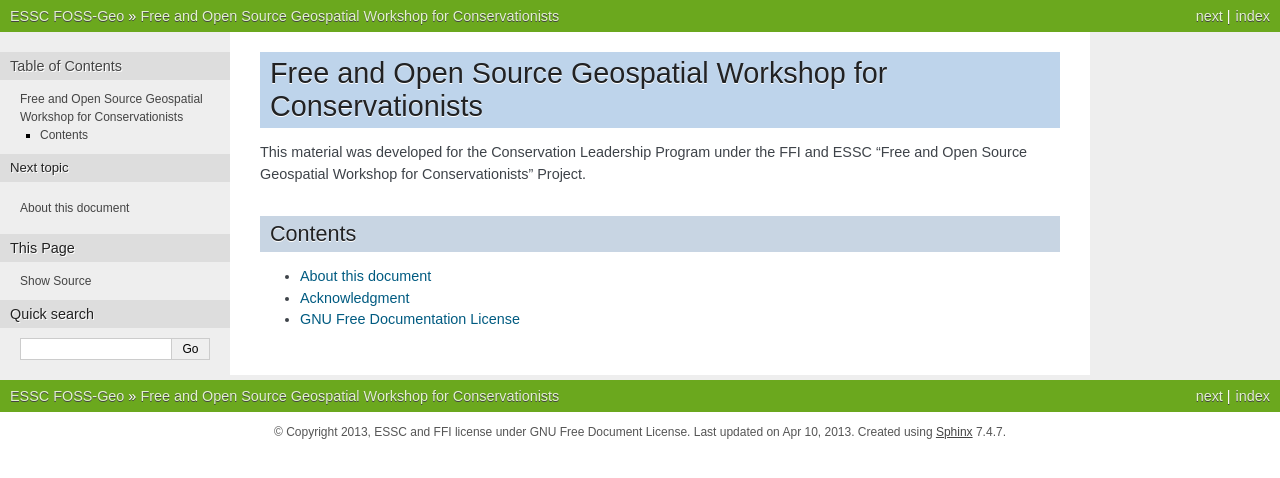
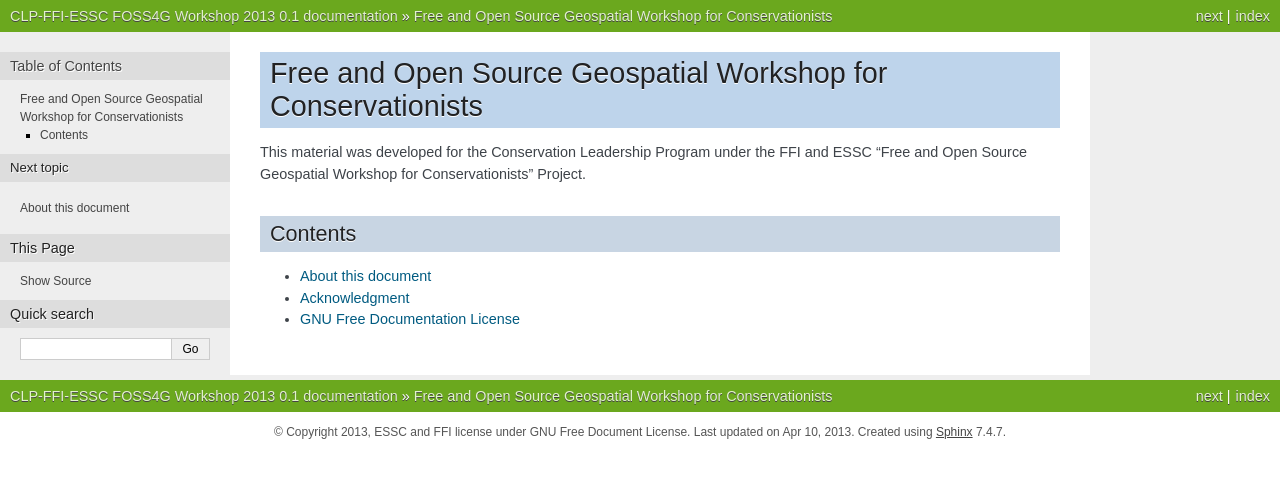
Before and after one commit to essc/clp_foss4g_workshop, a Sphinx documentation site: the page built from source/index.rst, in a window 1280 px wide. Shown: the top 478 px of the page. Built offline with Sphinx 7.4.7, drawn with Linux system fonts in a browser that asks for light colours; formulas are drawn with MathJax 3.

Commit message:
Update conf.py
more pdf output tweaks

```diff
--- a/source/conf.py
+++ b/source/conf.py
@@ -217,10 +217,10 @@
 
 # The name for this set of Sphinx documents.  If None, it defaults to
 # "<project> v<release> documentation".
-html_title = 'ESSC'
+#html_title = 'ESSC'
 
 # A shorter title for the navigation bar.  Default is the same as html_title.
-html_short_title = 'ESSC FOSS-Geo'
+#html_short_title = 'ESSC FOSS-Geo'
 
 # The name of an image file (relative to this directory) to place at the top
 # of the sidebar.
@@ -272,7 +272,7 @@
 #html_file_suffix = ''
 
 # Output file base name for HTML help builder.
-htmlhelp_basename = 'sphinx_essc_geodoc'
+#htmlhelp_basename = 'sphinx_essc_geodoc'
 
 # -- Options for LaTeX output --------------------------------------------------
 
@@ -286,7 +286,7 @@
 # (source start file, target name, title, author, documentclass [howto/manual]).
 latex_documents = [
    ('index', 'clp.tex', u'CLP-FFI-ESSC FOSS4G Workshop 2013',
-   u'ESSC', 'howto', 'False'),
+   u' ', 'manual', 'False'),
 ]
 
 # The name of an image file (relative to this directory) to place at the top of
```
